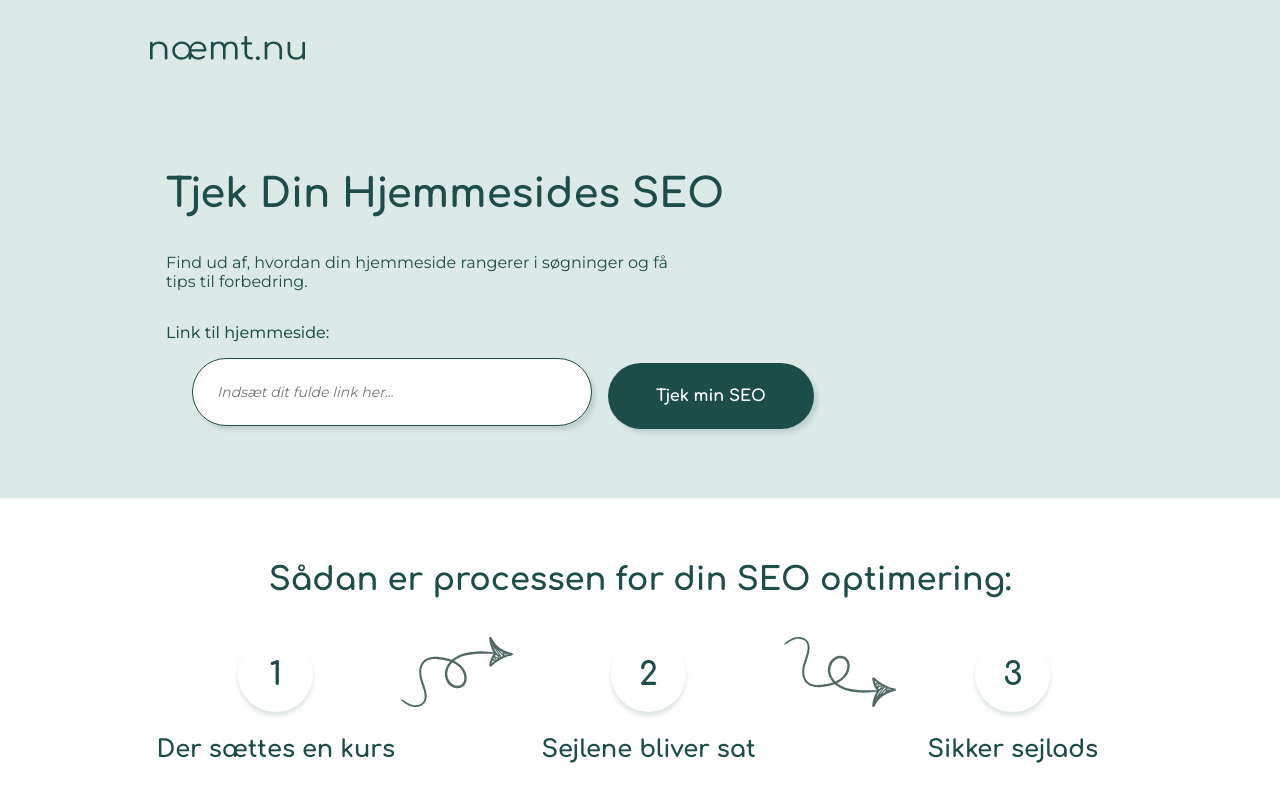
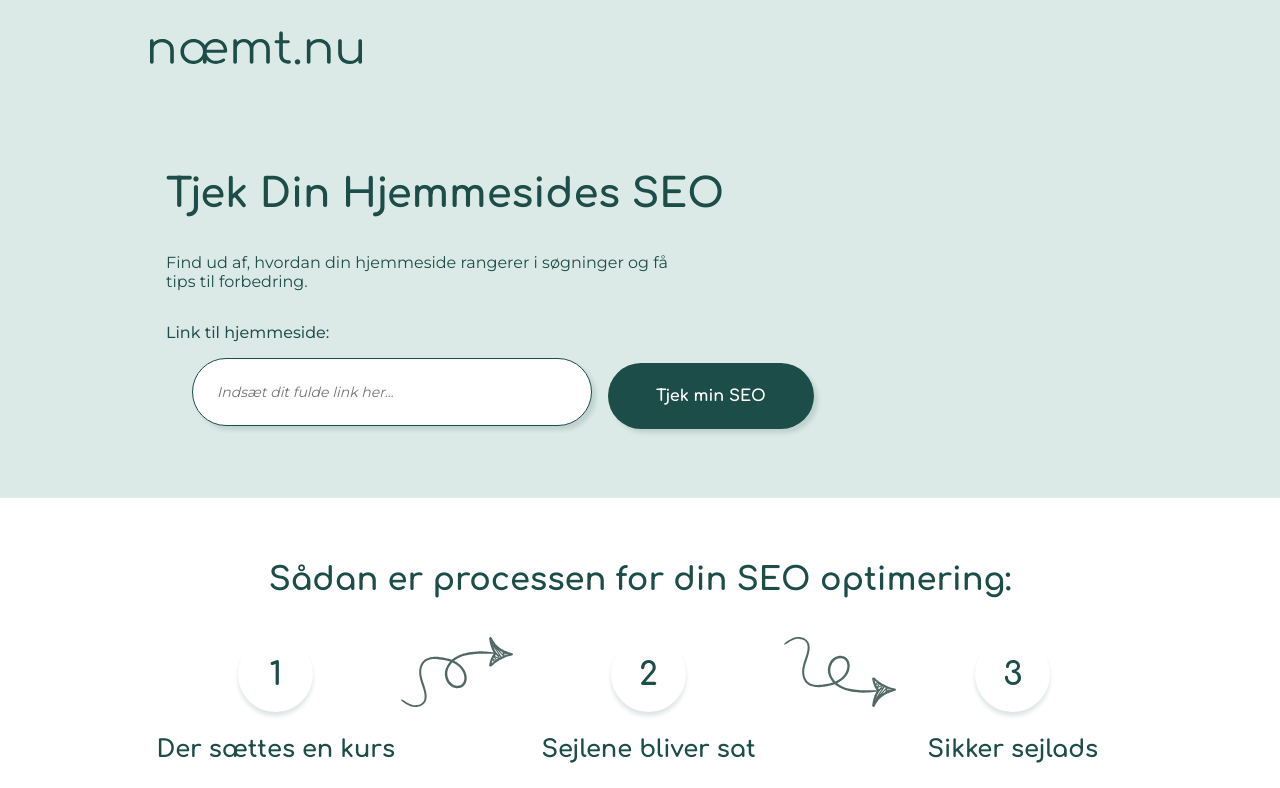
Before and after one commit to SofiePedersen/naemtnu, a Vue app: page / in a window 1280 px wide. Shown: the top 788 px of the page. Built offline with nearby package versions, Linux system fonts and the light colour scheme; no server answers.

Commit message:
Update Header.vue

```diff
--- a/src/components/Header.vue
+++ b/src/components/Header.vue
@@ -25,6 +25,16 @@ header {
   width: 9.7rem;
 }
 
+/* ─── Tablet ───────────────────────────────── */
+
+@media (min-width: 768px) {
+  .logo {
+    width: 13.25rem;
+  }
+}
+
+/* ─── Desktop ─────────────────────────────── */
+
 @media (min-width: 1200px) {
   header {
     padding-left: 9.375rem;
```
